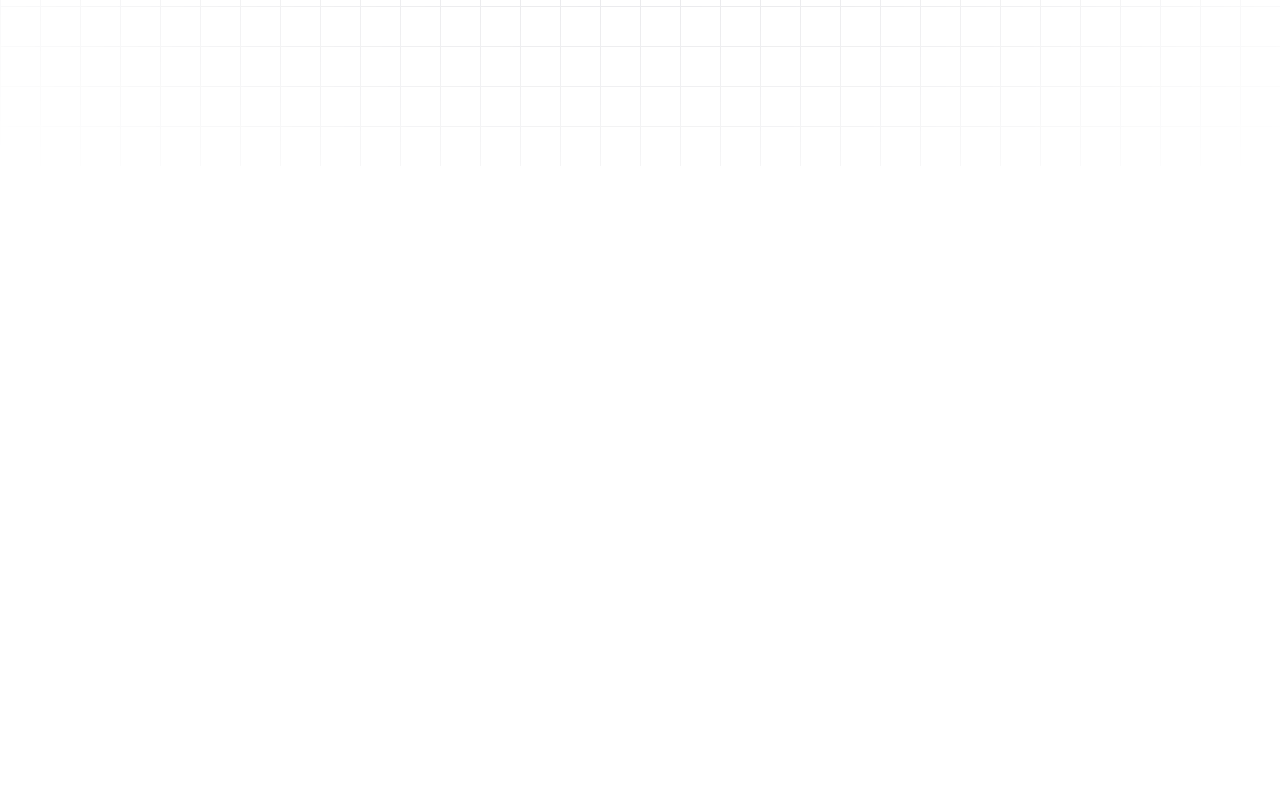
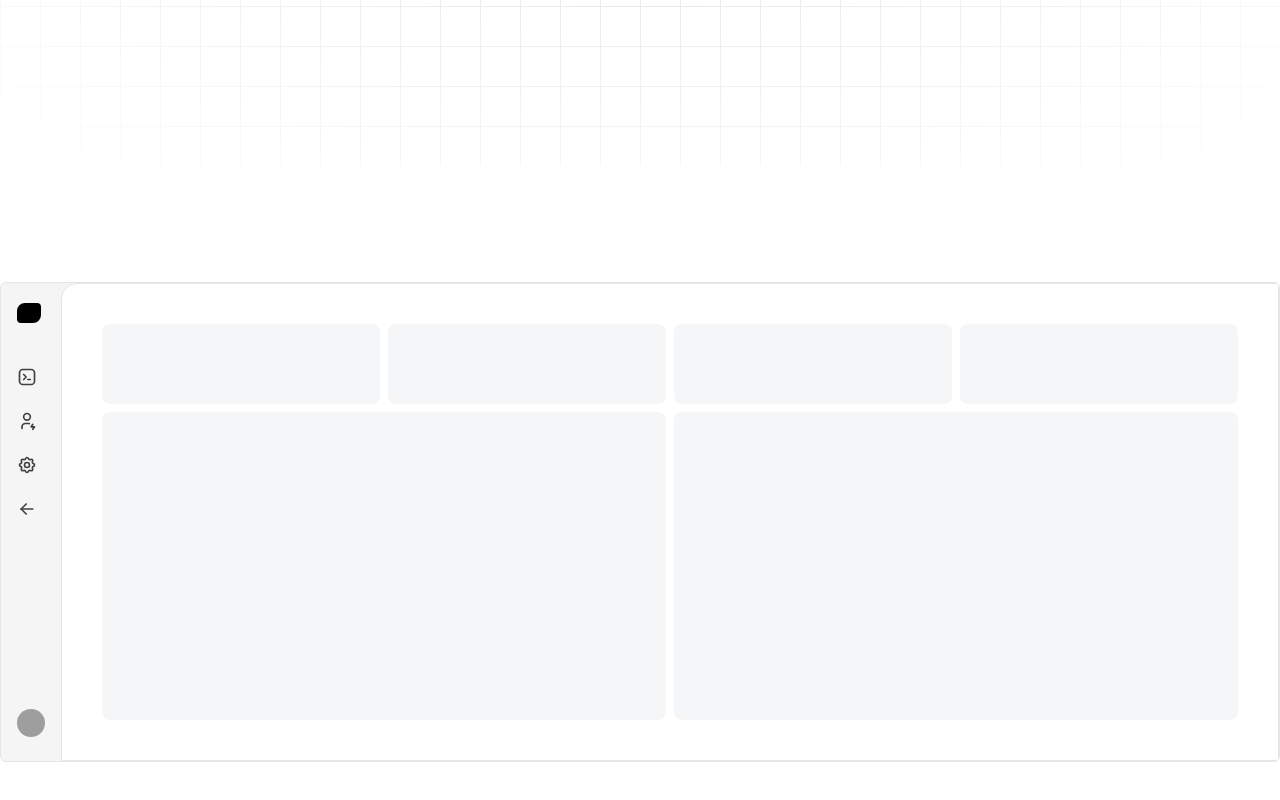
Before and after one commit to doreentieku/ui-components, a Next.js app: page / in a window 1280 px wide. Shown: the part 3950-4750 px from the top of the page. Before the commit the page ends 4196 px from the top, so only its background shows below. Built offline with nearby package versions, Linux system fonts and the light colour scheme; grey boxes are pictures that could not be loaded.

Commit message:
Add sidebar

```diff
--- /dev/null
+++ b/src/app/components/SidebarDemo.tsx
@@ -0,0 +1,137 @@
+"use client";
+import React, { useState } from "react";
+import { Sidebar, SidebarBody, SidebarLink } from "@/app/components/ui/sidebar";
+import {
+  IconArrowLeft,
+  IconBrandTabler,
+  IconSettings,
+  IconUserBolt,
+} from "@tabler/icons-react";
+import { motion } from "motion/react";
+import { cn } from "@/app/lib/utils";
+
+export function SidebarDemo() {
+  const links = [
+    {
+      label: "Dashboard",
+      href: "#",
+      icon: (
+        <IconBrandTabler className="h-5 w-5 shrink-0 text-neutral-700 dark:text-neutral-200" />
+      ),
+    },
+    {
+      label: "Profile",
+      href: "#",
+      icon: (
+        <IconUserBolt className="h-5 w-5 shrink-0 text-neutral-700 dark:text-neutral-200" />
+      ),
+    },
+    {
+      label: "Settings",
+      href: "#",
+      icon: (
+        <IconSettings className="h-5 w-5 shrink-0 text-neutral-700 dark:text-neutral-200" />
+      ),
+    },
+    {
+      label: "Logout",
+      href: "#",
+      icon: (
+        <IconArrowLeft className="h-5 w-5 shrink-0 text-neutral-700 dark:text-neutral-200" />
+      ),
+    },
+  ];
+  const [open, setOpen] = useState(false);
+  return (
+    <div
+      className={cn(
+        "mx-auto flex w-full max-w-7xl flex-1 flex-col overflow-hidden rounded-md border border-neutral-200 bg-gray-100 md:flex-row dark:border-neutral-700 dark:bg-neutral-800",
+        "h-[60vh]", // for your use case, use `h-screen` instead of `h-[60vh]`
+      )}
+    >
+      <Sidebar open={open} setOpen={setOpen}>
+        <SidebarBody className="justify-between gap-10">
+          <div className="flex flex-1 flex-col overflow-x-hidden overflow-y-auto">
+            {open ? <Logo /> : <LogoIcon />}
+            <div className="mt-8 flex flex-col gap-2">
+              {links.map((link, idx) => (
+                <SidebarLink key={idx} link={link} />
+              ))}
+            </div>
+          </div>
+          <div>
+            <SidebarLink
+              link={{
+                label: "Manu Arora",
+                href: "#",
+                icon: (
+                  <img
+                    src="https://assets.aceternity.com/manu.png"
+                    className="h-7 w-7 shrink-0 rounded-full"
+                    width={50}
+                    height={50}
+                    alt="Avatar"
+                  />
+                ),
+              }}
+            />
+          </div>
+        </SidebarBody>
+      </Sidebar>
+      <Dashboard />
+    </div>
+  );
+}
+export const Logo = () => {
+  return (
+    <a
+      href="#"
+      className="relative z-20 flex items-center space-x-2 py-1 text-sm font-normal text-black"
+    >
+      <div className="h-5 w-6 shrink-0 rounded-tl-lg rounded-tr-sm rounded-br-lg rounded-bl-sm bg-black dark:bg-white" />
+      <motion.span
+        initial={{ opacity: 0 }}
+        animate={{ opacity: 1 }}
+        className="font-medium whitespace-pre text-black dark:text-white"
+      >
+        Acet Labs
+      </motion.span>
+    </a>
+  );
+};
+export const LogoIcon = () => {
+  return (
+    <a
+      href="#"
+      className="relative z-20 flex items-center space-x-2 py-1 text-sm font-normal text-black"
+    >
+      <div className="h-5 w-6 shrink-0 rounded-tl-lg rounded-tr-sm rounded-br-lg rounded-bl-sm bg-black dark:bg-white" />
+    </a>
+  );
+};
+
+// Dummy dashboard component with content
+const Dashboard = () => {
+  return (
+    <div className="flex flex-1">
+      <div className="flex h-full w-full flex-1 flex-col gap-2 rounded-tl-2xl border border-neutral-200 bg-white p-2 md:p-10 dark:border-neutral-700 dark:bg-neutral-900">
+        <div className="flex gap-2">
+          {[...new Array(4)].map((i, idx) => (
+            <div
+              key={"first-array-demo-1" + idx}
+              className="h-20 w-full animate-pulse rounded-lg bg-gray-100 dark:bg-neutral-800"
+            ></div>
+          ))}
+        </div>
+        <div className="flex flex-1 gap-2">
+          {[...new Array(2)].map((i, idx) => (
+            <div
+              key={"second-array-demo-1" + idx}
+              className="h-full w-full animate-pulse rounded-lg bg-gray-100 dark:bg-neutral-800"
+            ></div>
+          ))}
+        </div>
+      </div>
+    </div>
+  );
+};
--- /dev/null
+++ b/src/app/components/ui/sidebar.tsx
@@ -0,0 +1,188 @@
+"use client";
+import { cn } from "@/app/lib/utils";
+import React, { useState, createContext, useContext } from "react";
+import { AnimatePresence, motion } from "motion/react";
+import { IconMenu2, IconX } from "@tabler/icons-react";
+
+interface Links {
+  label: string;
+  href: string;
+  icon: React.JSX.Element | React.ReactNode;
+}
+
+interface SidebarContextProps {
+  open: boolean;
+  setOpen: React.Dispatch<React.SetStateAction<boolean>>;
+  animate: boolean;
+}
+
+const SidebarContext = createContext<SidebarContextProps | undefined>(
+  undefined
+);
+
+export const useSidebar = () => {
+  const context = useContext(SidebarContext);
+  if (!context) {
+    throw new Error("useSidebar must be used within a SidebarProvider");
+  }
+  return context;
+};
+
+export const SidebarProvider = ({
+  children,
+  open: openProp,
+  setOpen: setOpenProp,
+  animate = true,
+}: {
+  children: React.ReactNode;
+  open?: boolean;
+  setOpen?: React.Dispatch<React.SetStateAction<boolean>>;
+  animate?: boolean;
+}) => {
+  const [openState, setOpenState] = useState(false);
+
+  const open = openProp !== undefined ? openProp : openState;
+  const setOpen = setOpenProp !== undefined ? setOpenProp : setOpenState;
+
+  return (
+    <SidebarContext.Provider value={{ open, setOpen, animate: animate }}>
+      {children}
+    </SidebarContext.Provider>
+  );
+};
+
+export const Sidebar = ({
+  children,
+  open,
+  setOpen,
+  animate,
+}: {
+  children: React.ReactNode;
+  open?: boolean;
+  setOpen?: React.Dispatch<React.SetStateAction<boolean>>;
+  animate?: boolean;
+}) => {
+  return (
+    <SidebarProvider open={open} setOpen={setOpen} animate={animate}>
+      {children}
+    </SidebarProvider>
+  );
+};
+
+export const SidebarBody = (props: React.ComponentProps<typeof motion.div>) => {
+  return (
+    <>
+      <DesktopSidebar {...props} />
+      <MobileSidebar {...(props as React.ComponentProps<"div">)} />
+    </>
+  );
+};
+
+export const DesktopSidebar = ({
+  className,
+  children,
+  ...props
+}: React.ComponentProps<typeof motion.div>) => {
+  const { open, setOpen, animate } = useSidebar();
+  return (
+    <>
+      <motion.div
+        className={cn(
+          "h-full px-4 py-4 hidden  md:flex md:flex-col bg-neutral-100 dark:bg-neutral-800 w-[300px] shrink-0",
+          className
+        )}
+        animate={{
+          width: animate ? (open ? "300px" : "60px") : "300px",
+        }}
+        onMouseEnter={() => setOpen(true)}
+        onMouseLeave={() => setOpen(false)}
+        {...props}
+      >
+        {children}
+      </motion.div>
+    </>
+  );
+};
+
+export const MobileSidebar = ({
+  className,
+  children,
+  ...props
+}: React.ComponentProps<"div">) => {
+  const { open, setOpen } = useSidebar();
+  return (
+    <>
+      <div
+        className={cn(
+          "h-10 px-4 py-4 flex flex-row md:hidden  items-center justify-between bg-neutral-100 dark:bg-neutral-800 w-full"
+        )}
+        {...props}
+      >
+        <div className="flex justify-end z-20 w-full">
+          <IconMenu2
+            className="text-neutral-800 dark:text-neutral-200"
+            onClick={() => setOpen(!open)}
+          />
+        </div>
+        <AnimatePresence>
+          {open && (
+            <motion.div
+              initial={{ x: "-100%", opacity: 0 }}
+              animate={{ x: 0, opacity: 1 }}
+              exit={{ x: "-100%", opacity: 0 }}
+              transition={{
+                duration: 0.3,
+                ease: "easeInOut",
+              }}
+              className={cn(
+                "fixed h-full w-full inset-0 bg-white dark:bg-neutral-900 p-10 z-[100] flex flex-col justify-between",
+                className
+              )}
+            >
+              <div
+                className="absolute right-10 top-10 z-50 text-neutral-800 dark:text-neutral-200"
+                onClick={() => setOpen(!open)}
+              >
+                <IconX />
+              </div>
+              {children}
+            </motion.div>
+          )}
+        </AnimatePresence>
+      </div>
+    </>
+  );
+};
+
+export const SidebarLink = ({
+  link,
+  className,
+  ...props
+}: {
+  link: Links;
+  className?: string;
+}) => {
+  const { open, animate } = useSidebar();
+  return (
+    <a
+      href={link.href}
+      className={cn(
+        "flex items-center justify-start gap-2  group/sidebar py-2",
+        className
+      )}
+      {...props}
+    >
+      {link.icon}
+
+      <motion.span
+        animate={{
+          display: animate ? (open ? "inline-block" : "none") : "inline-block",
+          opacity: animate ? (open ? 1 : 0) : 1,
+        }}
+        className="text-neutral-700 dark:text-neutral-200 text-sm group-hover/sidebar:translate-x-1 transition duration-150 whitespace-pre inline-block !p-0 !m-0"
+      >
+        {link.label}
+      </motion.span>
+    </a>
+  );
+};
--- a/src/app/page.tsx
+++ b/src/app/page.tsx
@@ -13,6 +13,7 @@
 import { CardSpotlightDemo } from "@/app/components/CardSpotlightDemo";
 import { FloatingDockDemo } from "@/app/components/FloatingDockDemo";
 import { GridBackgroundDemo } from "@/app/components/GridBackgroundDemo";
+import { SidebarDemo } from "@/app/components/SidebarDemo";
 
 export default function Home() {
   return (
@@ -50,6 +51,13 @@
           </h2>
           <GridBackgroundDemo />
         </section>
+
+        <section className="text-center">
+          <h2 className="text-3xl font-bold text-white mb-4">
+            Sidebar
+          </h2>
+          <SidebarDemo />
+        </section>
       </main>
     </div>
   );
```
